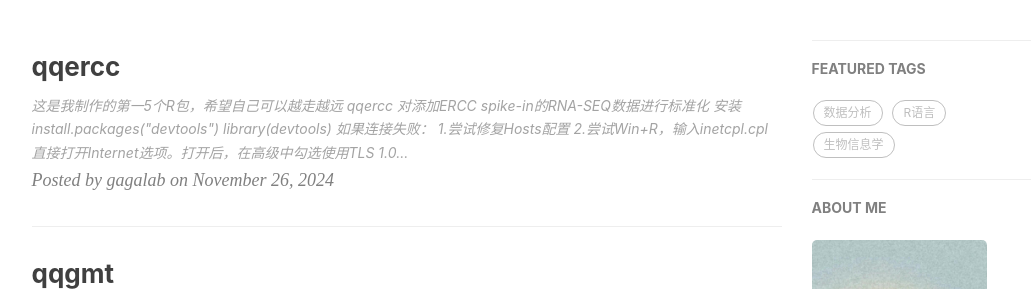
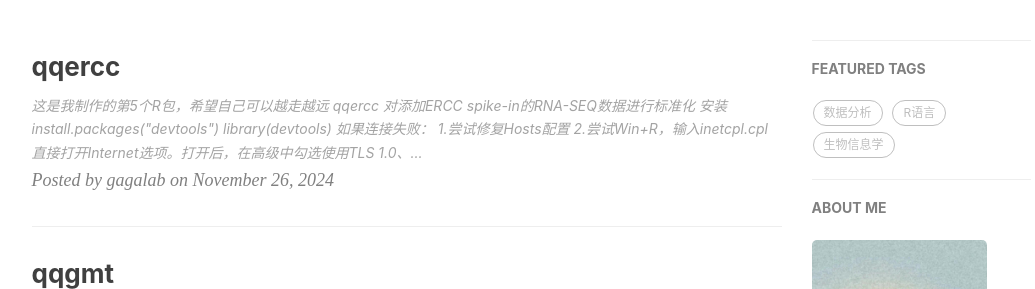
Before and after one commit to liuyuchenlab/LiuYuchenLab.github.io, a Jekyll site: the page built from index.html, in a window 1280 px wide. Shown: the part 418-707 px from the top of the page, without its empty margins (136-1171 px from the left). Built offline with Jekyll 4.4.1, drawn with Linux system fonts in a browser that asks for light colours; the list of posts is cut into pages by our own code; comment, search, counter and statistics services are not loaded.

Commit message:
Update 2024-11-26-qqercc.md

```diff
--- a/_posts/2024-11-26-qqercc.md
+++ b/_posts/2024-11-26-qqercc.md
@@ -12,7 +12,7 @@ tags:
 
 ---
 
-###### 这是我制作的第一5个R包，希望自己可以越走越远
+###### 这是我制作的第5个R包，希望自己可以越走越远
 
 
 # qqercc
```
